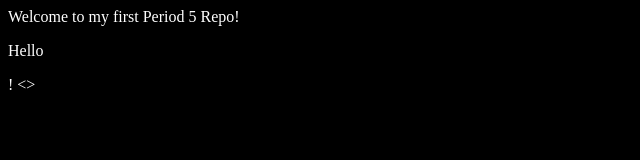
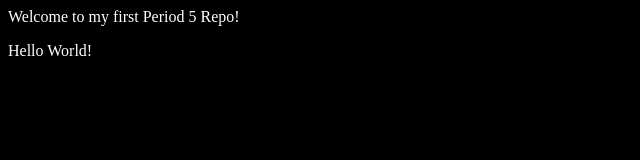
Before and after one commit to BaeztheProg/IntrotoGHP5, a plain HTML site: page index.html in a window 1280 px wide. Shown: the full height of the page, 0-640 px from the left. Drawn offline with Linux system fonts and the light colour scheme.

Commit message:
Update index.html

```diff
--- a/index.html
+++ b/index.html
@@ -7,9 +7,9 @@
     }
   </style>
 </head>
-
+<body>
 <p>Welcome to my first Period 5 Repo!</p>
 
-<p  >Hello</p>!
-<>
+<p>Hello World!</p>
+</body>
 </html>
```
